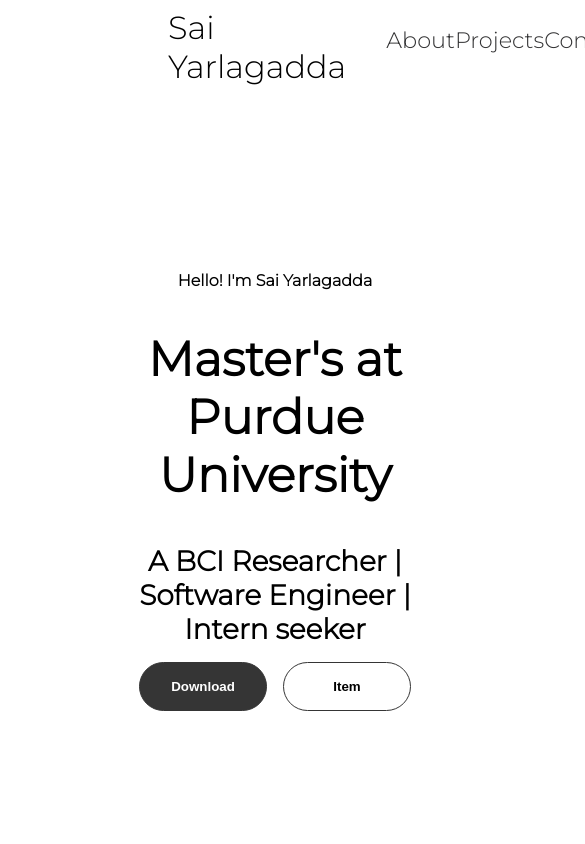
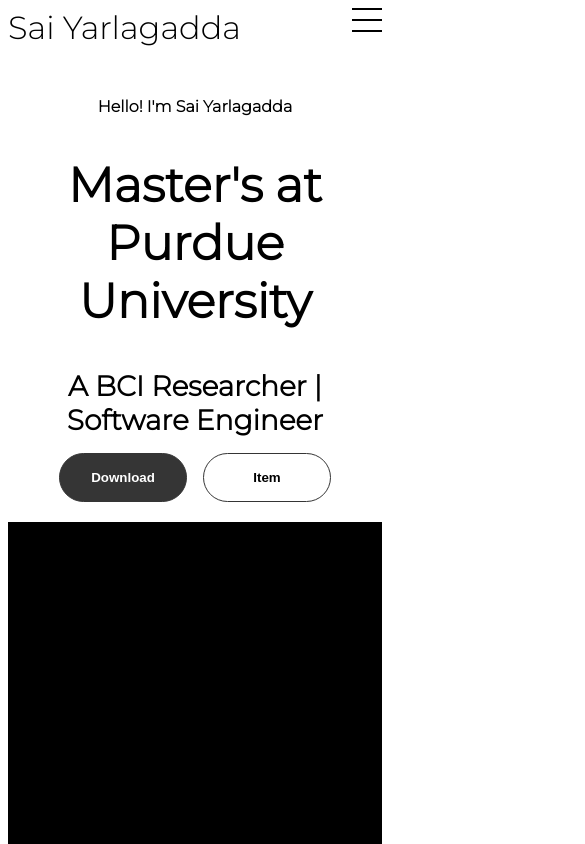
Before and after one commit to saiyarlagadda/portfolio-deploy, a React (Create React App) app: page / in a window 390 px wide. Shown: the top 844 px of the page, 585 px wide, since content can reach past the window. Built offline with nearby package versions, Linux system fonts and the light colour scheme.

Commit message:
Hamburger optimisation done Pending Menu changes and scroll optimising.

```diff
--- a/src/HomePage/Home.jsx
+++ b/src/HomePage/Home.jsx
@@ -1,6 +1,7 @@
 import React, { Component } from 'react'
 import { redirect } from 'react-router-dom'
 import './home.css'
+import '../HomePage/media_home.css'
 import "../asserts/Sai Resume_ATS v1.1.pdf"
 import Timeline from "./Timeline.jsx"
 import "./timeline.css"
@@ -39,25 +40,31 @@
                 <button className='btn btn1' onClick={openresume}>Download</button>
                 <button className='btn btn2' onClick={openitem}>Item</button>
             </div>
-
-
         </div>
       </section>
-      {/* Experience section */}
-      <section id='experince'>
-      {/* <div className='pic_container'>
+      <section id='ham-profile'>
+        {/* <div className='pic_container fadeIn'>
             <Mac/>
-        </div>
-        <div className='text_container'>
-            <p className='text_container_p1'>Hello! I'm Sai Yarlagadda</p>
-            <h1 className='text_container_main'>Master's at Purdue University</h1>
-            <p className='text_container_p2'>A BCI Researcher | Software Engineer | intern seeker<br/></p>
-            <div className='btn_container'>
+        </div> */}
+        <div className='text_container fadeInBottom' >
+            <p className='text_container_p1 fadeInBottom'>Hello! I'm Sai Yarlagadda</p>
+            <h1 className='text_container_main fadeInBottom'>Master's at Purdue University</h1>
+            <p className='text_container_p2 fadeInBottom'>A BCI Researcher | Software Engineer<br/></p>
+            {/* <p className='smoothed'>Smoothed text</p> */}
+            <div className='btn_container fadeInBottom'>
                 <button className='btn btn1' onClick={openresume}>Download</button>
                 <button className='btn btn2' onClick={openitem}>Item</button>
             </div>
-        </div> */}
+        </div>
+      </section>
+
+      {/* Experience section */}
+      <section id='experince'>
         {/* <Timeline/> */}
+        <Scroll/>
+      </section>
+      {/* This is Hamburger experience section */}
+      <section id='ham-experience'>
         <Scroll/>
       </section>
       {/* Project Section */}
--- a/src/HomePage/Projectview.css
+++ b/src/HomePage/Projectview.css
@@ -174,7 +174,7 @@
 .card-container {
     position: relative;
     width: 600px;
-    height: 500px;
+    height: 600px;
     overflow: hidden;
     border-radius: 10px;
     box-shadow: 0 4px 8px rgba(0, 0, 0, 0.1);
--- a/src/HomePage/Projectview.jsx
+++ b/src/HomePage/Projectview.jsx
@@ -81,7 +81,7 @@
             </div>
             <div className="text-container">
               <h1>Brain-Computer Interface Project</h1>
-              <p>BCI Research Application -Coming Soon.. </p>
+              <p>BCI Research Application - Coming Soon.. </p>
               <div class="gtb-btn2 fadeInBottom">In Progress</div>
             </div>
           </div>
--- a/src/HomePage/home.css
+++ b/src/HomePage/home.css
@@ -43,7 +43,6 @@
     /* margin: 0; /* not sure  */
     /* padding: 0; not sure  */
     background-color: black;
-
 }
 
 #projects{
@@ -204,3 +203,19 @@
     }
     to { opacity: 1 }
 }
+
+#ham-profile{
+    justify-content: center;
+    display: none;
+    margin: auto;
+}
+
+#ham-experience{
+    justify-content: center;
+    gap: 10rem;
+    height: auto;
+    border-top: 10rem;
+    border-top-color: white;
+    background-color: black;
+    display: none;
+}
--- /dev/null
+++ b/src/HomePage/media_home.css
@@ -0,0 +1,23 @@
+@media screen and (max-width: 1200px) {
+    /* Hide regular navigation menu */
+    #profile {
+      display: none;
+    }
+
+    /* Display hamburger menu */
+    #ham-profile {
+      display: flex;
+      margin-bottom: 20px;
+    }
+  }
+
+  @media screen and (max-width: 1200px) {
+
+    #experience {
+      display: none;
+    }
+
+    .ham-experience {
+      display: flex;
+    }
+  }
--- a/src/Nav/Nav.jsx
+++ b/src/Nav/Nav.jsx
@@ -1,13 +1,25 @@
-import React, { Component } from 'react';
-// import {Link, useLocation} from "react-router-dom";
-import "./nav.css"
-import "../Styles/underline.css"
+import React, { useState } from 'react';
+import './nav.css';
+import '../Styles/underline.css';
+import '../Nav/display.css'
 
-export default class Nav extends Component {
-  render() {
+const Nav = () => {
+  // State to manage the menu open/close state
+  const [menuOpen, setMenuOpen] = useState(false);
+
+  // Function to toggle the menu state
+  const toggleMenu = () => {
+    setMenuOpen(!menuOpen);
+    // const menu = document.queryselector("hamburger-link");
+    // const icon = document.queryselector(".hamburger-icon");
+    // menu.classList.toggle("open")
+    // menu.classList.toggle("open")
+  };
+
   return (
     <>
-      <nav className='main-nav'>
+      {/* Main navigation */}
+      <nav id='main-nav'>
         <div className='logo'>
           <a href='#'>Sai Yarlagadda</a>
         </div>
@@ -26,57 +38,37 @@
         </div>
       </nav>
 
-      {/* This for responsive version */}
-      {/* <nav id= "hamburger-nav">
+      {/* Hamburger navigation */}
+      <nav id='hamburger-nav'>
         <div className='logo'>
           <a href='#'>Sai Yarlagadda</a>
         </div>
         <div className='hamburger-menu'>
-          <div className='hamburger-icon' onClick={toggleMenu()}>
+          <div className='hamburger-icon' onClick={toggleMenu}>
             <span></span>
             <span></span>
             <span></span>
           </div>
+          {/* Conditionally render hamburger links */}
+          {menuOpen && (
             <div className='hamburger-link'>
               <ul>
                 <li>
-              <a href='#' onClick={toggleMenu()}>About</a>
+                  <a href='#' onClick={toggleMenu}>About</a>
                 </li>
                 <li>
-              <a href='#' onClick={toggleMenu()}>Projects</a>
+                  <a href='#' onClick={toggleMenu}>Projects</a>
                 </li>
                 <li>
-              <a href='#' onClick={toggleMenu()}>Contact</a>
+                  <a href='#' onClick={toggleMenu}>Contact</a>
                 </li>
               </ul>
             </div>
+          )}
         </div>
+      </nav>
+    </>
+  );
+};
 
-      </nav> */}
-
-      </>
-
-    )
-  }
-}
-
-/* <nav class="navbar">
-// <div class="container-fluid">
-//   <div class="navbar-header">
-//       <button type="button" class="navbar-toggle" data-toggle="collapse" data-target="#myNavbar">
-//        <span class="icon-bar"></span>
-//        <span class="icon-bar"></span>
-//        <span class="icon-bar"></span>
-//       </button>
-//       <a class="navbar-brand" href="#">Home</a>
-//   </div>
-//   <div class="collapse navbar-collapse" id="myNavbar">
-//     <ul class="nav navbar-nav navbar-right">
-//     <li class="active"><a href="#">Home</a></li>
-//     <li><a href="#">About</a></li>
-//     <li><a href="#">Portfolio</a></li>
-//     <li><a href="#">Contact</a></li>
-//     </ul>
-//   </div>
-// </div>
-// </nav> */
+export default Nav;
--- a/src/Nav/display.css
+++ b/src/Nav/display.css
@@ -1,12 +1,11 @@
+@media screen and (max-width: 1200px) {
+    /* Hide regular navigation menu */
+    #main-nav {
+      display: none;
+    }
 
-/* We are not using this */
-
-/*
-@media screen and (max-width: 1200px){
-    .main-nav {
-        display:none
+    /* Display hamburger menu */
+    #hamburger-nav {
+      display: flex;
     }
-    .hamburger-nav{
-        display: flex;
-    }
-} */
+  }
--- a/src/Nav/nav.css
+++ b/src/Nav/nav.css
@@ -1,24 +1,10 @@
-/* .navbar {
-    background-color: #B7CEEC;
-  }
-
-  .icon-bar {
-    background-color: #224cbd;
-  }
-
-  img {
-    background: no-repeat center center fixed;
-    -webkit-background-size: cover;
-    -moz-background-size: cover;
-    -o-background-size: cover;
-    background-size: cover;
-  } */
 
 @import url('https://fonts.googleapis.com/css2?family=Lato:wght@300;400&family=Montserrat:wght@300&display=swap');
 
 
-  .main-nav {
-    width: 100;
+
+  #main-nav {
+    width: 100%;
     height: auto;
     display: grid;
     grid-template-columns: 10rem 2fr 2fr 2fr 10rem;
@@ -76,17 +62,19 @@
     /* transition: all 2s; */
   }
 
-
-
-  /* Hamburger-Nav */
-
-  /* #hamburger-nav{
+  /*New-Hamburger Menu*/
+#hamburger-nav{
+  position: relative;
   display: none;
+  font-family: 'Lato', sans-serif;
+  font-family: 'Montserrat', sans-serif;
 }
 
 .hamburger-menu{
   position: relative;
-    display: inline-block;
+  display: inline;
+  margin-left: auto;
+  /* align-self: center; */
 }
 
 .hamburger-icon{
@@ -103,4 +91,29 @@
   height: 2px;
   background-color: black;
   transition: all 0.3 ease-in-out;
-  } */
+}
+
+.hamburger-link{
+  position: absolute;
+  top: 100%;
+  right: 0;
+  background-color: white;
+  width: fit-content;
+  max-height: 0;
+  /* overflow: hidden; */
+  transition: all 0.3 ease-in-out;
+}
+
+.hamburger-link a{
+  display: block;
+  padding: 10px;
+  text-align: center;
+  font-size: 1.5rem;
+  color: black;
+  text-decoration: none;
+  transition: all 0.3 ease-in-out;
+}
+
+.hamburger-link li{
+  list-style: none;
+}
```
Lines whose indentation alone changed are shown as unchanged.
